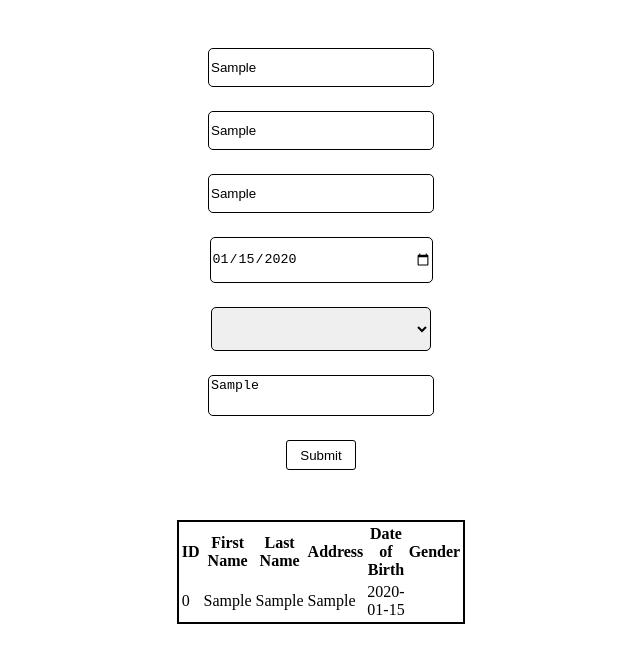
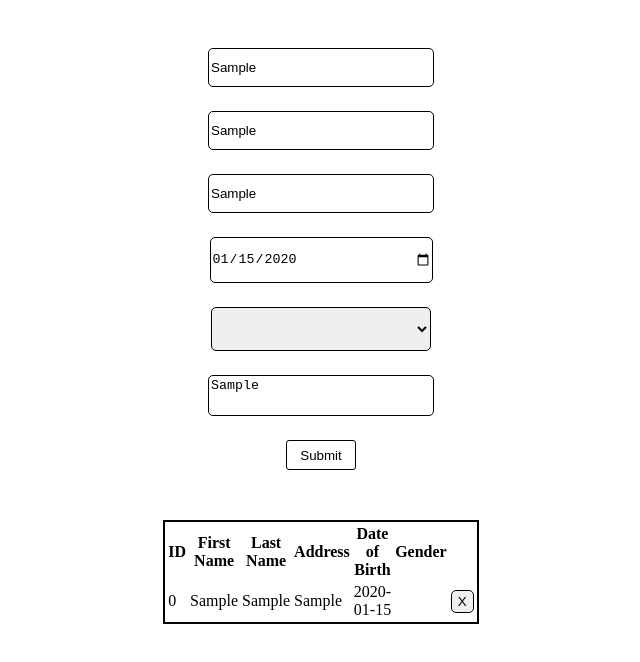
Before and after one commit to sprite-enjoyer/javascript-form-submit, a plain HTML site: page index.html in a window 1280 px wide. Both pictures are taken after typing "Sample", "Sample", "Sample", "2020-01-15", "Sample" into the empty fields and a click on the button "Submit". Shown: the whole page, without its empty margins (319-959 px from the left). Drawn offline with Linux system fonts and the light colour scheme.

Commit message:
every function ready, beginning to style

```diff
--- a/index.html
+++ b/index.html
@@ -46,6 +46,7 @@
                 <th>Address</th>
                 <th>Date of Birth</th>
                 <th>Gender</th>
+                <th></th>
             </tr>
         </table>
     </div>
--- a/scripts/functions.js
+++ b/scripts/functions.js
@@ -24,19 +24,19 @@ const validateField = (
             document.querySelector(".".concat(warningNodeClassName)).remove();
         }
     });
-}
+};
 
 const saveFields = (fieldNodes, saveOnEvent, keys) => {
     fieldNodes.forEach((node, i) => {
         node.addEventListener(saveOnEvent, () => localStorage.setItem(keys[i], node.value));
     });
-}
+};
 
 const loadFields = (fieldNodes, keys) => {
     keys.forEach((key, i) => {
         fieldNodes[i].value = localStorage.getItem(key);
     })
-}
+};
 
 const addRow = (i, fn, ln, ad, date, sx, note, table, incrementIndex) => {
 
@@ -62,7 +62,8 @@ const addRow = (i, fn, ln, ad, date, sx, note, table, incrementIndex) => {
         localStorage.setItem(localStorage.getItem("index").concat("-data"), JSON.stringify(objToSave));
     }
 
-    row.addEventListener("click", () => {
+    row.addEventListener("click", (e) => {
+        if (e.target === button) return;
         const popup = document.querySelector(".popup");
         const noteContainer = document.querySelector(".note-container");
         const textContainer = document.querySelector(".text-container");
@@ -81,8 +82,9 @@ const addRow = (i, fn, ln, ad, date, sx, note, table, incrementIndex) => {
         noteContainer.style.visibility = "visible";
     });
 
+    const index = incrementIndex ? parseInt(localStorage.getItem("index")) : i;
     let cell = row.insertCell(0);
-    let text = document.createTextNode(incrementIndex ? parseInt(localStorage.getItem("index")) : i);
+    let text = document.createTextNode(index);
     cell.appendChild(text);
 
     [fn, ln, ad, date, sx].forEach((element, i) => {
@@ -91,7 +93,24 @@ const addRow = (i, fn, ln, ad, date, sx, note, table, incrementIndex) => {
         cell.appendChild(text);
     });
 
-}
+    cell = row.insertCell(6);
+    const button = document.createElement("button");
+    button.style.cursor = "pointer";
+    button.style.borderRadius = "5px";
+    button.style.border = "1px solid black";
+    button.style.width = "23px";
+    button.style.height = "23px";
+
+    text = document.createTextNode("X");
+    button.appendChild(text);
+    cell.appendChild(button);
+
+    button.addEventListener("click", () => {
+        localStorage.removeItem(index.toString().concat("-data"));
+        row.remove();
+    });
+
+};
 
 const loadTableData = () => {
     const dataList = [];
@@ -99,9 +118,10 @@ const loadTableData = () => {
         const item = localStorage.getItem(i.toString().concat("-data"));
         if (item) dataList.push(JSON.parse(item));
     }
-    dataList.forEach((obj, i) =>
+
+    dataList.forEach(obj =>
         addRow(
-            i,
+            obj.index,
             obj.name,
             obj.last,
             obj.adrss,
```
Also changed, not shown: script.js (+11 -1 lines).
